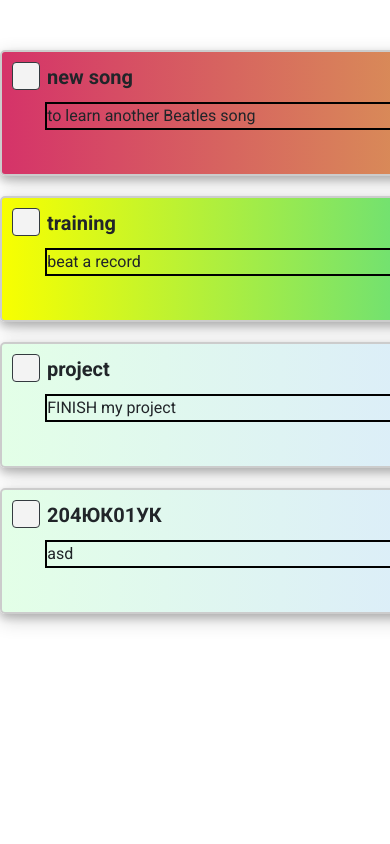
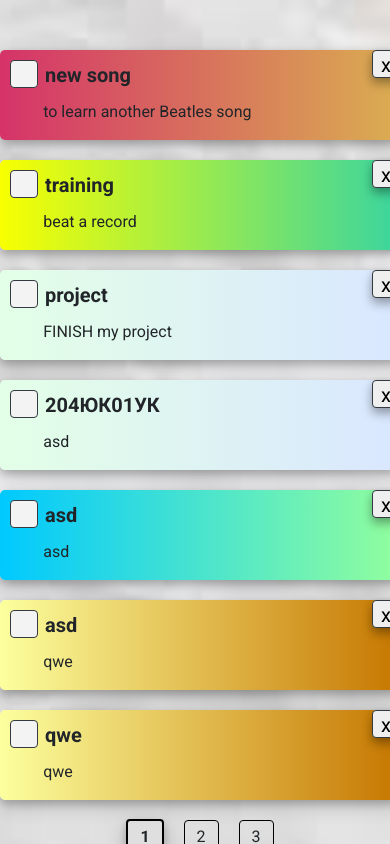
Before and after one commit to Swich313/react-todo-with-redux, a React app: page / in a window 390 px wide. Built offline with nearby package versions, Linux system fonts and the light colour scheme; data requests are answered from the project's data file.

Commit message:
pagination, tooltips, todo quantities are added

```diff
--- a/package.json
+++ b/package.json
@@ -7,14 +7,16 @@
     "@testing-library/jest-dom": "^4.2.4",
     "@testing-library/react": "^9.3.2",
     "@testing-library/user-event": "^7.1.2",
+    "@types/react-transition-group": "^4.4.5",
     "bootstrap": "^5.1.3",
+    "classnames": "^2.3.1",
     "concurrently": "^6.3.0",
     "react": "^17.0.2",
     "react-dom": "^17.0.2",
     "react-redux": "^7.2.3",
     "react-scripts": "4.0.3",
+    "react-transition-group": "^4.4.5",
     "sass": "^1.43.2",
-    "classnames": "^2.3.1",
     "uuid": "^8.3.2"
   },
   "scripts": {
--- a/src/components/app/app.scss
+++ b/src/components/app/app.scss
@@ -1,7 +1,7 @@
 .app {
     height: 100vh;
     overflow-y: scroll;
-    //background: url('../../assets/hero_bg.jpg') center / cover no-repeat;
+    background: url('../../assets/crumpledPaper.jpg') center / cover no-repeat;
 }
 
 .content {
@@ -14,3 +14,26 @@
         padding-left: 40px;
     }
 }
+
+@media screen and (max-width: 992px) {
+    .content {
+        grid-template-columns: 400px 340px;
+        max-width: 740px;
+    }
+}
+
+@media only screen and (min-width: 768px) {
+    .content {
+    }
+}
+
+
+@media screen and (max-width: 600px) {
+    .content {
+    }
+}
+
+@media only screen and (max-width: 600px) {
+    .content {
+    }
+}
--- a/src/components/todosAddForm/TodosAddForm.js
+++ b/src/components/todosAddForm/TodosAddForm.js
@@ -44,7 +44,9 @@ const TodosAddForm = () => {
         if (filters && filters.length > 0) {
             return filters.map(({id, name}) => {
                 if (name === 'all') return;
-                return <option key={id} value={id}>{name}</option>
+                return (
+                    <option key={id} value={id}>{name}</option>
+                )
             })
         }
     }
--- a/src/components/todosAddForm/todosAddForm.scss
+++ b/src/components/todosAddForm/todosAddForm.scss
@@ -39,7 +39,7 @@ form {
   }
   .btn{
     font-size: 16px;
-    border: 1px solid #dee2e6;
+    border: 1px solid #000;
     border-radius: 0.25rem;
     padding: 6px 12px;
     font-weight: bold;
--- a/src/components/todosFilters/TodosFilters.js
+++ b/src/components/todosFilters/TodosFilters.js
@@ -50,7 +50,6 @@ const TodosFilters = () => {                                //нужно про
                 'active_filter' : name === activeFilter,
                 'btn-data-count' : name === activeFilter
             });
-            console.log(activeFilter)
             return <button
                         key={id}
                         className={btnClass}
--- a/src/components/todosList/TodosList.js
+++ b/src/components/todosList/TodosList.js
@@ -2,11 +2,12 @@ import {useHttp} from '../../hooks/http.hook';
 import {useCallback, useEffect} from 'react';
 import { useDispatch, useSelector } from 'react-redux';
 
-import { todoDeleted, todoToggleCompleted, fetchTodos} from './todosSlice';
+import { todoDeleted, todoToggleCompleted, fetchTodos, setCurrentPage} from './todosSlice';
 import {createSelector} from "@reduxjs/toolkit";
 
 import TodosListItem from "../todosListItem/TodosListItem";
 import Spinner from '../spinner/Spinner';
+import './todoList.scss'
 
 
 const TodosList = () => {                       //нужно прокинуть props.updateData
@@ -25,11 +26,16 @@ const TodosList = () => {                       //нужно прокинуть
 
     const filteredTodos = useSelector(filteredTodosSelector);
     // updateData(filteredTodos);
-    const {todos, todosLoadingStatus} = useSelector(state => state);
+    const {todos, todosLoadingStatus, currentPage,  perPage} = useSelector(state => state.todos);
     const {activeFilter} = useSelector(state => state.filters)
     const dispatch = useDispatch();
     const {request} = useHttp();
     const style = {textAlign: 'center', marginTop: '5px'};
+    const pagesQuantity = Math.ceil(filteredTodos.length / perPage);
+    const pages = [];
+    for (let i = 1; i<=pagesQuantity; i++){
+        pages.push(i)
+    }
 
     useEffect(() => {
         dispatch(fetchTodos());
@@ -43,6 +49,7 @@ const TodosList = () => {                       //нужно прокинуть
                 .catch(err => console.log(err))
     }, [request]);
 
+
     const onCompleteTodo = (id) => {
         dispatch(todoToggleCompleted(id));
     };
@@ -54,14 +61,16 @@ const TodosList = () => {                       //нужно прокинуть
         return <h5 style={style}>Downloading Error</h5>
     }
 
-    const renderTodosList = (arr, filter) => {
+    const renderTodosList = (arr, filter, currentPage, perPage) => {
         if (arr.length === 0 && filter !== 'done') {
             return <h5 style={style}>There is no todo yet!</h5>
         } else if (arr.length === 0){
             return <h5 style={style}>There is no completed todo yet!</h5>
         }
-
-        return arr.map(({id, ...props}) => {
+        let start = (currentPage - 1) * perPage;
+        let stop = currentPage * perPage;
+        const shortenArr = arr.slice(start, stop);
+        return shortenArr.map(({id, ...props}) => {
             return (
                 <TodosListItem
                     key={id}
@@ -73,10 +82,21 @@ const TodosList = () => {                       //нужно прокинуть
         })
     }
 
-    const elements = renderTodosList(filteredTodos, activeFilter);
+    const elements = renderTodosList(filteredTodos, activeFilter, currentPage, perPage);
     return (
         <ul>
             {elements}
+            <div className="pages">
+                {pages.map((page, i) => {
+                    return (
+                        <span key={i}
+                              className={currentPage === page && pages.length > 1 ? "page active_page" : pages.length > 1 ? "page" : "invisible"}
+                              onClick={() => {dispatch(setCurrentPage(page))}}>
+                            {page}
+                        </span>
+                    )
+                })}
+            </div>
         </ul>
     )
 }
--- /dev/null
+++ b/src/components/todosList/todoList.scss
@@ -0,0 +1,40 @@
+.pages {
+    margin: 25px 0;
+    text-align: center;
+
+    .page {
+        margin: 0 10px;
+        font-size: 16px;
+        border: 1px solid #000;
+        border-radius: 0.25em;
+        padding: 6px 12px;
+        cursor: pointer;
+        &:hover {
+            box-shadow: 0 4px 8px 0 rgba(0, 0, 0, 0.2), 0 6px 20px 0 rgba(0, 0, 0, 0.19);
+        }
+    }
+    .active_page{
+        border: 2px solid #000;
+        font-weight: bold;
+        box-shadow: 0 4px 8px 0 rgba(0, 0, 0, 0.2), 0 6px 20px 0 rgba(0, 0, 0, 0.19);
+    }
+    .invisible{
+        display: none;
+    }
+}
+
+.todo-enter {
+    opacity: 0;
+    &-active {
+        opacity: 1;
+        transition: opacity 500ms ease-in;
+    }
+}
+
+.todo-exit {
+    opacity: 1;
+    &-active {
+        opacity: 0;
+        transition: opacity 0ms ease-in;
+    }
+}
--- a/src/components/todosList/todosSlice.js
+++ b/src/components/todosList/todosSlice.js
@@ -5,8 +5,12 @@ import {useHttp} from "../../hooks/http.hook";
 const initialState = {
     todos: [],
     todosLoadingStatus: 'idle',
-    completedTodos: []
+    completedTodos: [],
+    currentPage: 1,
+    perPage: 7,
+    totalQuantityTodos: 0
 }
+// const _baseOffset = 0;
 
 export const fetchTodos = createAsyncThunk(
     'todos/fetchTodos',
@@ -15,6 +19,14 @@ export const fetchTodos = createAsyncThunk(
         return await request('http://localhost:3001/todos');
     }
 );
+
+// export const fetchTodos = createAsyncThunk(
+//     'todos/fetchTodos',
+//     async ({offset = _baseOffset, quantityToLoad}) => {
+//         const {request} = useHttp();
+//         // return await request(`http://localhost:3001/todos?_start=${offset}&_limit=${quantityToLoad}`);
+//     }
+// );
 
 const todosSlice = createSlice({
     name: 'todos',
@@ -29,6 +41,9 @@ const todosSlice = createSlice({
         },
         todoToggleCompleted: (state, action) => {
             state.todos.find(item => item.id === action.payload).completed = !state.todos.find(item => item.id === action.payload).completed;
+        },
+        setCurrentPage: (state, action) => {
+            state.currentPage = action.payload;
         }
     },
     extraReducers: (builder) => {
@@ -37,6 +52,7 @@ const todosSlice = createSlice({
             .addCase(fetchTodos.fulfilled, (state, action) => {
                 state.todosLoadingStatus = 'idle';
                 state.todos = action.payload;
+                state.totalQuantityTodos = state.todos.length;
             })
             .addCase(fetchTodos.rejected, state => {state.todosLoadingStatus = 'error'})
             .addDefaultCase(() => {})
@@ -52,5 +68,6 @@ export const {
     todosFetchingError,
     todoCreated,
     todoDeleted,
-    todoToggleCompleted
+    todoToggleCompleted,
+    setCurrentPage
 } = actions;
--- a/src/components/todosListItem/todosListItem.scss
+++ b/src/components/todosListItem/todosListItem.scss
@@ -4,13 +4,13 @@
   box-sizing: border-box;
   font-family: 'Roboto', sans-serif;
   font-size: 20px;
-  border: 2px solid #ccc;
   border-radius: 5px;
   box-shadow: 0 4px 8px 0 rgba(0, 0, 0, 0.2), 0 6px 20px 0 rgba(0, 0, 0, 0.19);
   margin-bottom: 1em;
   list-style-type: none;
   display: flex;
   flex-direction: column;
+  position: relative;
 
   &__checkbox-rect {
     margin: 0.5em;
@@ -80,7 +80,6 @@
   //  margin-bottom: 2em;
   //}
     &__text {
-      border: 2px solid black;
       font-size: 16px;
       padding-bottom: 0;
       margin: 0 1em 1em 2.7em;
@@ -93,9 +92,10 @@
     border-radius: 0.2em;
     line-height: 1.4em;
     box-shadow: 0 4px 8px 0 rgba(0, 0, 0, 0.2), 0 6px 12px 0 rgba(0, 0, 0, 0.19);
-    position: relative;
-    left: 530px;
-    bottom: 96px;
+    position: absolute;
+    right: 0;
+    top: 0;
+
     &__tooltip {
       visibility: hidden;
       font-size: 14px;
@@ -107,7 +107,7 @@
       padding: 5px 0;
       position: absolute;
       z-index: 1;
-      bottom: 150%;
+      bottom: 120%;
       left: 50%;
       margin-left: -80px;
       box-shadow: 0 4px 8px 0 rgba(0, 0, 0, 0.2), 0 6px 12px 0 rgba(0, 0, 0, 0.19);
--- a/todos.json
+++ b/todos.json
@@ -25,6 +25,97 @@
       "id": "d4f21632-d3b9-4e86-ba1e-416958c08e78",
       "title": "204ЮК01УК",
       "description": "asd",
+      "type": "work",
+      "completed": false
+    },
+    {
+      "id": "8593eb77-dcad-4911-9e1d-080576815a00",
+      "title": "asd",
+      "description": "asd",
+      "type": "home",
+      "completed": false
+    },
+    {
+      "id": "d84ea684-505c-4252-8f14-540183e0a376",
+      "title": "asd",
+      "description": "qwe",
+      "type": "",
+      "completed": false
+    },
+    {
+      "id": "102db201-4951-4371-ba2f-43ebc0333548",
+      "title": "qwe",
+      "description": "qwe",
+      "type": "",
+      "completed": false
+    },
+    {
+      "id": "724ce572-d14f-4ce5-9f6b-f28a2b9a6cd7",
+      "title": "qwe",
+      "description": "qwe",
+      "type": "",
+      "completed": false
+    },
+    {
+      "id": "966eda04-1219-4338-b1d0-9aac0a9d0dfa",
+      "title": "asd",
+      "description": "qwe",
+      "type": "",
+      "completed": false
+    },
+    {
+      "id": "146efd5f-279c-408f-944e-46f62d030d46",
+      "title": "Пальцун",
+      "description": "sdf",
+      "type": "work",
+      "completed": false
+    },
+    {
+      "id": "f169b22c-4696-4e6e-b06a-6d8ccae1a0d2",
+      "title": "sdf",
+      "description": "sdf",
+      "type": "hobby",
+      "completed": false
+    },
+    {
+      "id": "9e3d29f5-e3cf-4e63-b022-94aa280de352",
+      "title": "sdf",
+      "description": "sdf",
+      "type": "hobby",
+      "completed": false
+    },
+    {
+      "id": "8a57d27c-6307-4836-9d71-b54ebcfb234f",
+      "title": "wer",
+      "description": "wer",
+      "type": "other",
+      "completed": false
+    },
+    {
+      "id": "e8e78311-9c8c-4cb5-982d-75127d88ea42",
+      "title": "sdf",
+      "description": "sdf",
+      "type": "work",
+      "completed": false
+    },
+    {
+      "id": "497a00b1-d1a1-478b-91cf-6aced9113d06",
+      "title": "asd",
+      "description": "wer",
+      "type": "home",
+      "completed": false
+    },
+    {
+      "id": "2d461032-833d-401d-badd-ab0ff6f18ef8",
+      "title": "wer",
+      "description": "wer",
+      "type": "work",
+      "completed": false
+    },
+    {
+      "id": "5772668a-abe1-49cc-9dfe-d83ade04af77",
+      "title": "sdv",
+      "description": "sdf",
       "type": "work",
       "completed": false
     }
```
Also changed, not shown: src/components/todosListItem/TodosListItem.js (+4 -4 lines), src/assets/crumpledPaper.jpg (added), src/assets/hero_bg.jpg (deleted), 1 other file.
